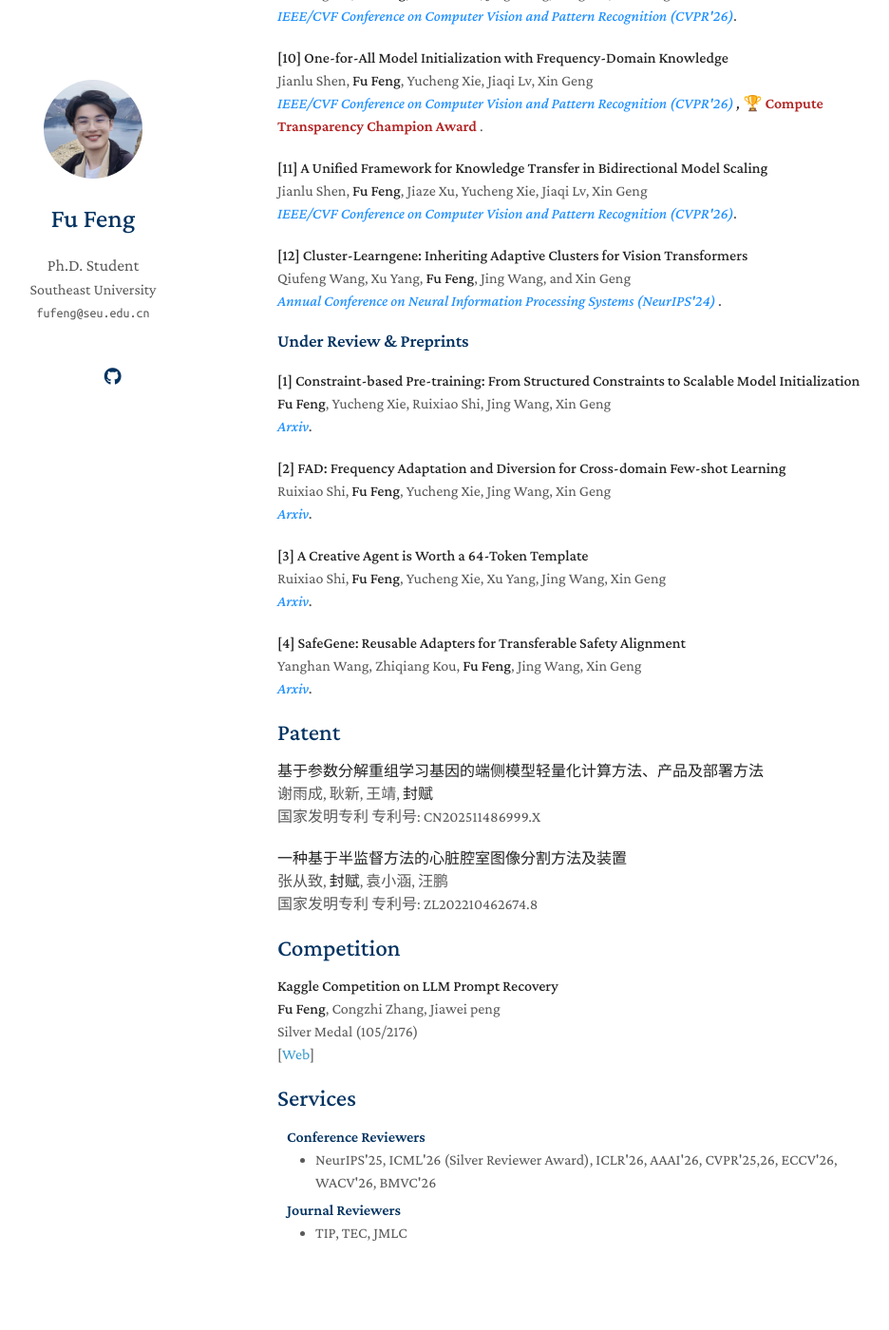
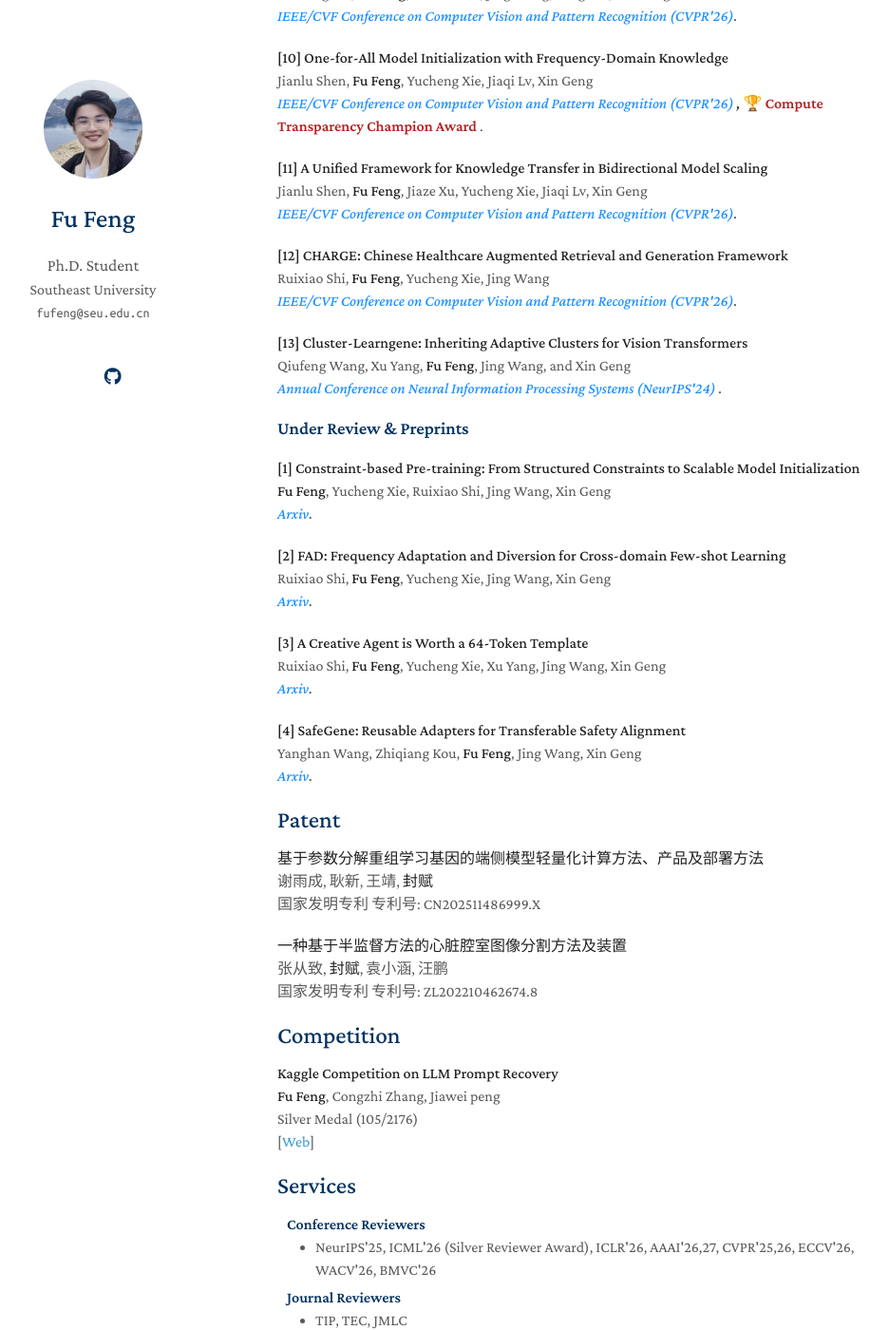
Before and after one commit to fu-feng/fu-feng.github.io, a Jekyll site: the page built from index.md, in a window 1280 px wide and 1400 px high, scrolled down 1653 px. Shown: the whole window at 95% size, without its empty margins (178-1114 px from the left). Built offline with Jekyll 4.4.1, drawn with Linux system fonts in a browser that asks for light colours; nearby versions of some CDN libraries; a style sheet for code colours, icons or effects is not loaded; our own code applies the rules of GitHub Pages for plain Markdown files.

Commit message:
Update index.md

```diff
--- a/index.md
+++ b/index.md
@@ -209,10 +209,23 @@ Jianlu Shen, <strong>Fu Feng</strong>, Jiaze Xu, Yucheng Xie, Jiaqi Lv, Xin Geng
 </p>
 </div>
 
+[comment]: <> (Arxiv)
+<div class="paper">
+<p><strong>[12] CHARGE: Chinese Healthcare Augmented Retrieval and Generation Framework</strong>
+<br />
+Ruixiao Shi, <strong>Fu Feng</strong>, Yucheng Xie, Jing Wang
+<br />
+<em><strong><i style="color:#1e90ff">IEEE/CVF Conference on Computer Vision and Pattern Recognition (CVPR'26)</i></strong>.</em>
+<!-- <br />
+   [<a href="https://arxiv.org/abs/2409.19289">Web</a>]
+<br/> -->
+</p>
+</div>
+
 
 [comment]: <> (Arxiv)
 <div class="paper">
-<p><strong>[12] Cluster-Learngene: Inheriting Adaptive Clusters for Vision Transformers</strong>
+<p><strong>[13] Cluster-Learngene: Inheriting Adaptive Clusters for Vision Transformers</strong>
 <br />
 Qiufeng Wang, Xu Yang, <strong>Fu Feng</strong>, Jing Wang, and Xin Geng
 <br />
@@ -309,7 +322,7 @@ Silver Medal (105/2176)
 
 <h4 style="margin:0 10px 0;">Conference Reviewers</h4>
 <ul style="margin:0 0 5px;">
-  <li><autocolor> NeurIPS'25, ICML'26 (Silver Reviewer Award), ICLR'26, AAAI'26, CVPR'25,26, ECCV'26, WACV'26, BMVC'26 </autocolor></li>
+  <li><autocolor> NeurIPS'25, ICML'26 (Silver Reviewer Award), ICLR'26, AAAI'26,27, CVPR'25,26, ECCV'26, WACV'26, BMVC'26 </autocolor></li>
 </ul>
 
 <h4 style="margin:0 10px 0;">Journal Reviewers</h4>
```
